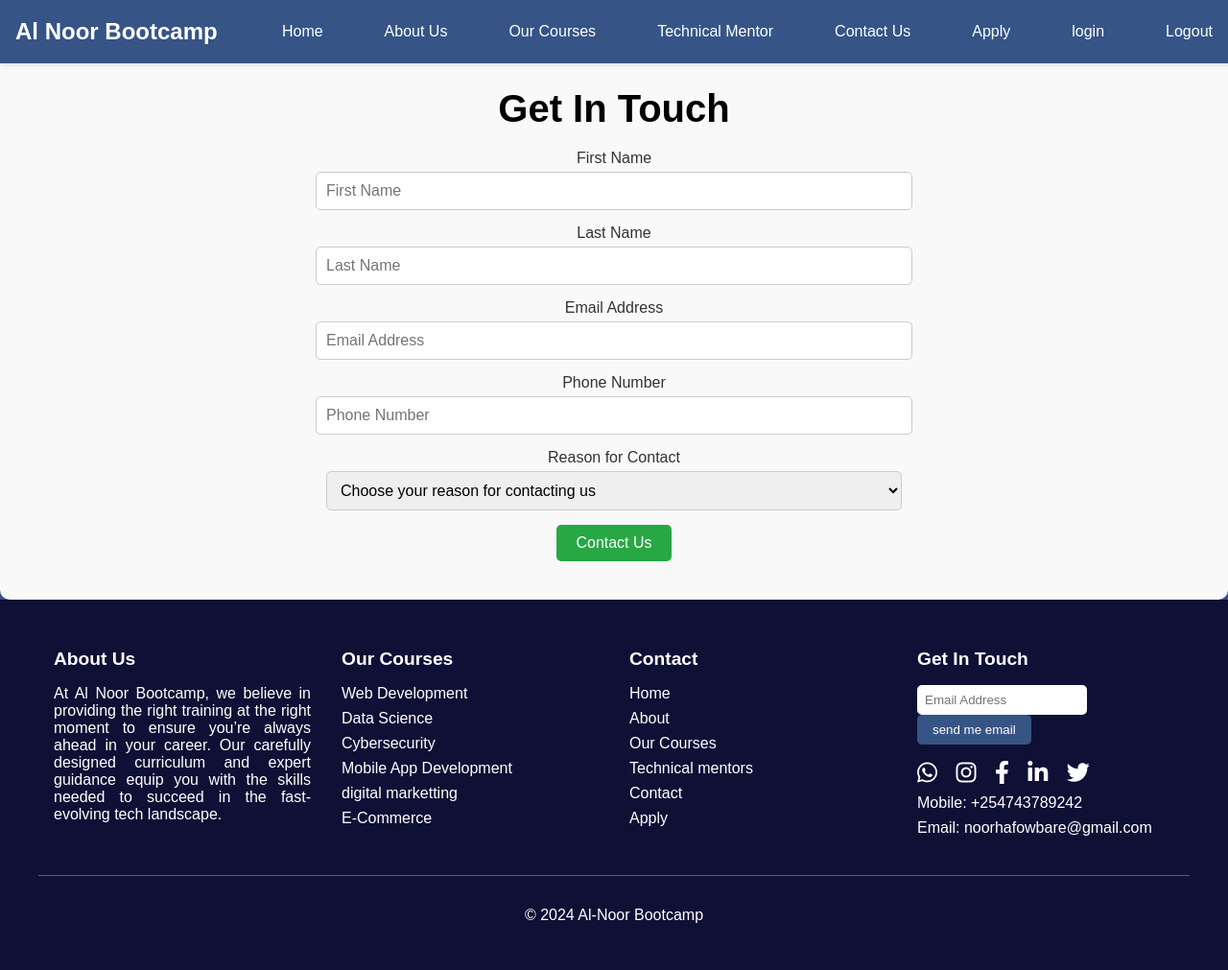
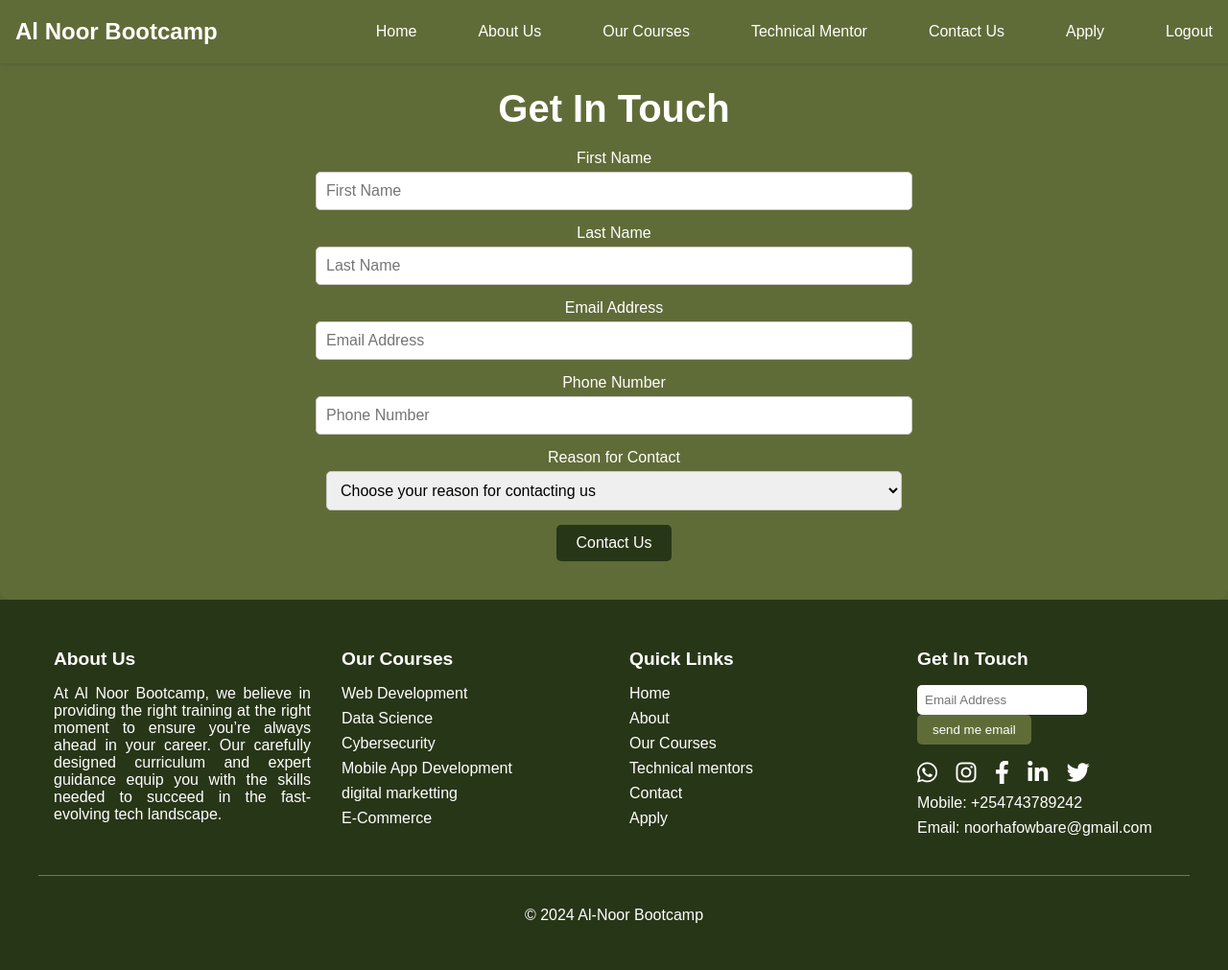
Before and after one commit to kazaliisse/bootcamp-website, a Flask app: page /contact in a window 1280 px wide. Shown: the whole page at 96% size. Run offline with Flask 3, Linux system fonts and the light colour scheme; a user stored in the database is signed in.

Commit message:
initial commit

```diff
--- a/static/css/index.css
+++ b/static/css/index.css
@@ -1,6 +1,6 @@
 :root {
-  --primary-color: #365486; /* Blue */
-  --secondary-color: #0f1035; /* */
+  --primary-color: #606c38; /* Blue */
+  --secondary-color: #283618; /* */
 }
 
 @import url("https://fonts.googleapis.com/css2?family=Bebas+Neue&family=Playwrite+DE+Grund:wght@100..400&display=swap");
@@ -1203,7 +1203,7 @@ section.about-us {
 /* contact styling */
 .contact-us-section {
   padding: 40px;
-  background-color: #f9f9f9;
+  background-color: #606c38;
   text-align: center;
   border-radius: 10px;
   box-shadow: 0 4px 10px rgba(0, 0, 0, 0.1);
@@ -1212,6 +1212,7 @@ section.about-us {
 .contact-us-section h2 {
   font-size: 2.5rem;
   margin-bottom: 20px;
+  color: white;
 }
 
 .form-group {
@@ -1223,6 +1224,7 @@ section.about-us {
   margin-bottom: 5px;
   font-size: 1rem;
   color: #333;
+  color: white;
 }
 
 .form-group input,
@@ -1236,7 +1238,7 @@ section.about-us {
 
 #contact-submit {
   padding: 10px 20px;
-  background-color: #28a745;
+  background-color: #283618;
   color: #fff;
   border: none;
   border-radius: 5px;
--- a/templates/AboutUs.html
+++ b/templates/AboutUs.html
@@ -77,7 +77,7 @@
         <a href="{{ url_for('mentors') }}">Technical Mentor</a>
         <a href="{{ url_for('contact') }}">Contact Us</a>
         <a href="{{ url_for('apply') }}">Apply</a>
-        <a href="{{ url_for('auth') }}">login</a>
+        <!-- <a href="{{ url_for('auth') }}">login</a> -->
         {% if 'user_id' in session %}
         <a href="{{ url_for('auth.logout') }}">Logout</a>
         {% else %}
@@ -220,7 +220,7 @@
           </div>
           <!-- Contact Section -->
           <div class="footer-column">
-            <h3>Contact</h3>
+            <h3>Quick Links</h3>
             <ul>
               <li><a href="{{ url_for('home') }}">Home</a></li>
               <li><a href="{{ url_for('about') }}">About</a></li>
--- a/templates/apply.html
+++ b/templates/apply.html
@@ -69,7 +69,7 @@
         <a href="{{ url_for('mentors') }}">Technical Mentor</a>
         <a href="{{ url_for('contact') }}">Contact Us</a>
         <a href="{{ url_for('apply') }}" onclick="showLoading()">Apply</a>
-        <a href="{{ url_for('auth') }}">login</a>
+        <!-- <a href="{{ url_for('auth') }}">login</a> -->
         {% if 'user_id' in session %}
         <a href="{{ url_for('auth.logout') }}">Logout</a>
         {% else %}
@@ -236,7 +236,7 @@
           </div>
           <!-- Contact Section -->
           <div class="footer-column">
-            <h3>Contact</h3>
+            <h3>Quick Links</h3>
             <ul>
               <li><a href="{{ url_for('home') }}">Home</a></li>
               <li><a href="{{ url_for('about') }}">About</a></li>
--- a/templates/auth.html
+++ b/templates/auth.html
@@ -162,7 +162,7 @@
           </div>
           <!-- Contact Section -->
           <div class="footer-column">
-            <h3>Contact</h3>
+            <h3>Quick Links</h3>
             <ul>
               <li><a href="{{ url_for('home') }}">Home</a></li>
               <li><a href="{{ url_for('about') }}">About</a></li>
--- a/templates/contact.html
+++ b/templates/contact.html
@@ -64,7 +64,7 @@
             <a href="{{ url_for('mentors') }}">Technical Mentor</a>
             <a href="{{ url_for('contact') }}">Contact Us</a>
             <a href="{{ url_for('apply') }}">Apply</a>
-            <a href="{{ url_for('auth') }}">login</a>
+            <!-- <a href="{{ url_for('auth') }}">login</a> -->
             {% if 'user_id' in session %}
         <a href="{{ url_for('auth.logout') }}">Logout</a>
         {% else %}
@@ -146,7 +146,7 @@
             </div>
             <!-- Contact Section -->
             <div class="footer-column">
-              <h3>Contact</h3>
+              <h3>Quick Links</h3>
               <ul>
                 <li><a href="{{ url_for('home') }}">Home</a></li>
                 <li><a href="{{ url_for('about') }}">About</a></li>
--- a/templates/courses.html
+++ b/templates/courses.html
@@ -77,7 +77,7 @@
         <a href="{{ url_for('mentors') }}">Technical Mentor</a>
         <a href="{{ url_for('contact') }}">Contact Us</a>
         <a href="{{ url_for('apply') }}">Apply</a>
-        <a href="{{ url_for('auth') }}">login</a>
+        <!-- <a href="{{ url_for('auth') }}">login</a> -->
         {% if 'user_id' in session %}
         <a href="{{ url_for('auth.logout') }}">Logout</a>
         {% else %}
@@ -176,7 +176,7 @@
           </div>
           <!-- Contact Section -->
           <div class="footer-column">
-            <h3>Contact</h3>
+            <h3>Quick Links</h3>
             <ul>
               <li><a href="{{ url_for('home') }}">Home</a></li>
               <li><a href="{{ url_for('about') }}">About</a></li>
--- a/templates/index.html
+++ b/templates/index.html
@@ -71,7 +71,7 @@
         <a href="{{ url_for('mentors') }}">Technical Mentor</a>
         <a href="{{ url_for('contact') }}">Contact Us</a>
         <a href="{{ url_for('apply') }}">Apply</a>
-        <a href="{{ url_for('auth') }}">login</a>
+        <!-- <a href="{{ url_for('auth') }}">login</a> -->
         {% if 'user_id' in session %}
         <a href="{{ url_for('auth.logout') }}">Logout</a>
         {% else %}
@@ -208,7 +208,7 @@
           </div>
           <!-- Contact Section -->
           <div class="footer-column">
-            <h3>Contact</h3>
+            <h3>Quick Links</h3>
             <ul>
               <li><a href="{{ url_for('home') }}">Home</a></li>
               <li><a href="{{ url_for('about') }}">About</a></li>
--- a/templates/mentors.html
+++ b/templates/mentors.html
@@ -76,7 +76,7 @@
       <a href="{{ url_for('mentors') }}">Technical Mentor</a>
       <a href="{{ url_for('contact') }}">Contact Us</a>
       <a href="{{ url_for('apply') }}">Apply</a>
-      <a href="{{ url_for('auth') }}">login</a>
+      <!-- <a href="{{ url_for('auth') }}">login</a> -->
       {% if 'user_id' in session %}
         <a href="{{ url_for('auth.logout') }}">Logout</a>
         {% else %}
@@ -160,7 +160,7 @@
         </div>
         <!-- Contact Section -->
         <div class="footer-column">
-          <h3>Contact</h3>
+          <h3>Quick Links</h3>
           <ul>
             <li><a href="{{ url_for('home') }}">Home</a></li>
             <li><a href="{{ url_for('about') }}">About</a></li>
```
Also changed, not shown: other parts of static/css/index.css (+17 -17 lines), static/css/apply.css (+8 -8 lines), database.db.
